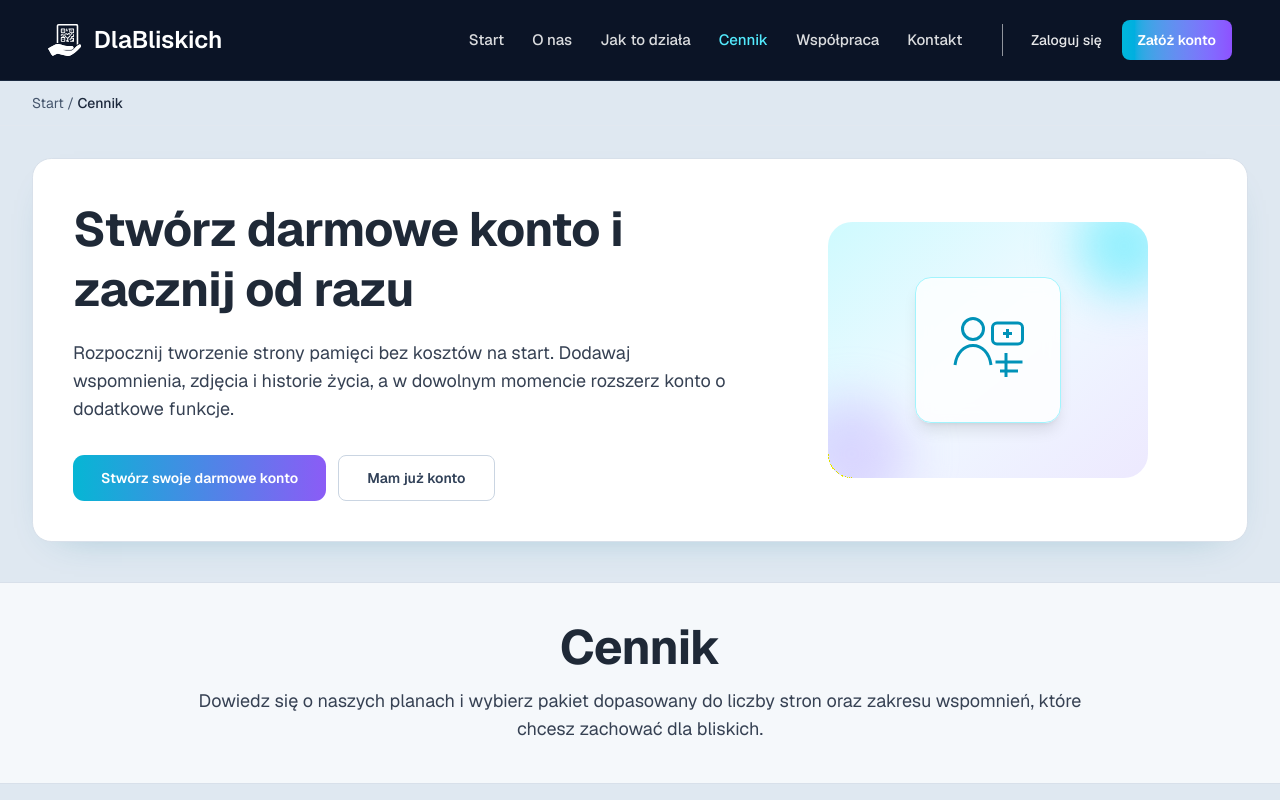
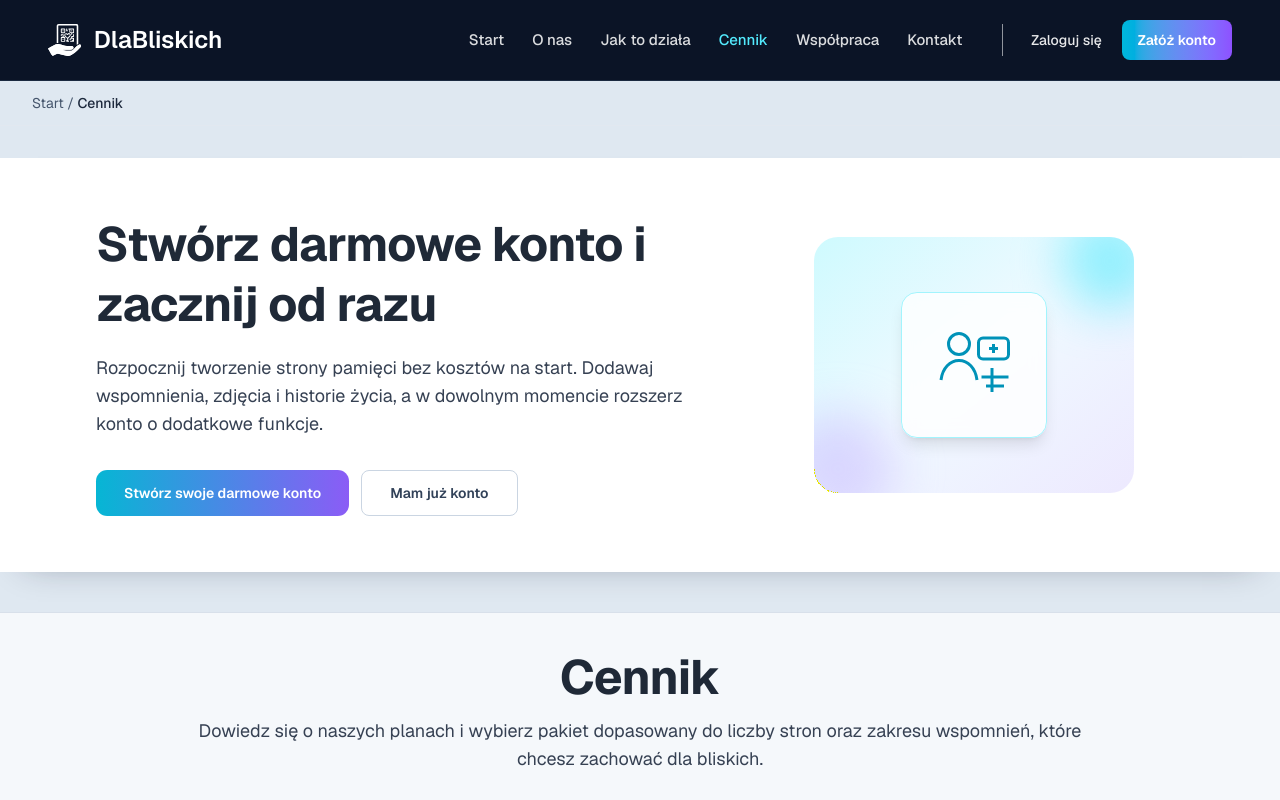
Before and after one commit to Marcinr1984/strona-informacyjna, a Next.js app: page /cennik in a window 1280 px wide. Shown: the top 800 px of the page. Built offline with nearby package versions, Linux system fonts and the light colour scheme.

Commit message:
Biale full-width tlo sekcji hero w cenniku

```diff
--- a/app/cennik/page.tsx
+++ b/app/cennik/page.tsx
@@ -68,7 +68,8 @@ function CennikHeroIllustration() {
 export default function CennikPage() {
   return (
     <main className="page-shell">
-      <section className="panel overflow-hidden bg-[#f3f5f7] p-8 sm:p-10">
+      <section className="relative left-1/2 right-1/2 w-screen -translate-x-1/2 bg-white py-12 shadow-[0_14px_35px_-26px_rgba(15,23,42,0.45)] sm:py-14">
+        <div className="mx-auto w-full max-w-6xl px-4 sm:px-6 lg:px-8">
           <div className="grid items-center gap-10 lg:grid-cols-[1.2fr_0.8fr]">
             <div>
               <h1 className="section-title text-4xl leading-tight sm:text-5xl">
@@ -94,6 +95,7 @@ export default function CennikPage() {
               </div>
             </div>
             <CennikHeroIllustration />
+          </div>
         </div>
       </section>
 
```
Lines whose indentation alone changed are shown as unchanged.
